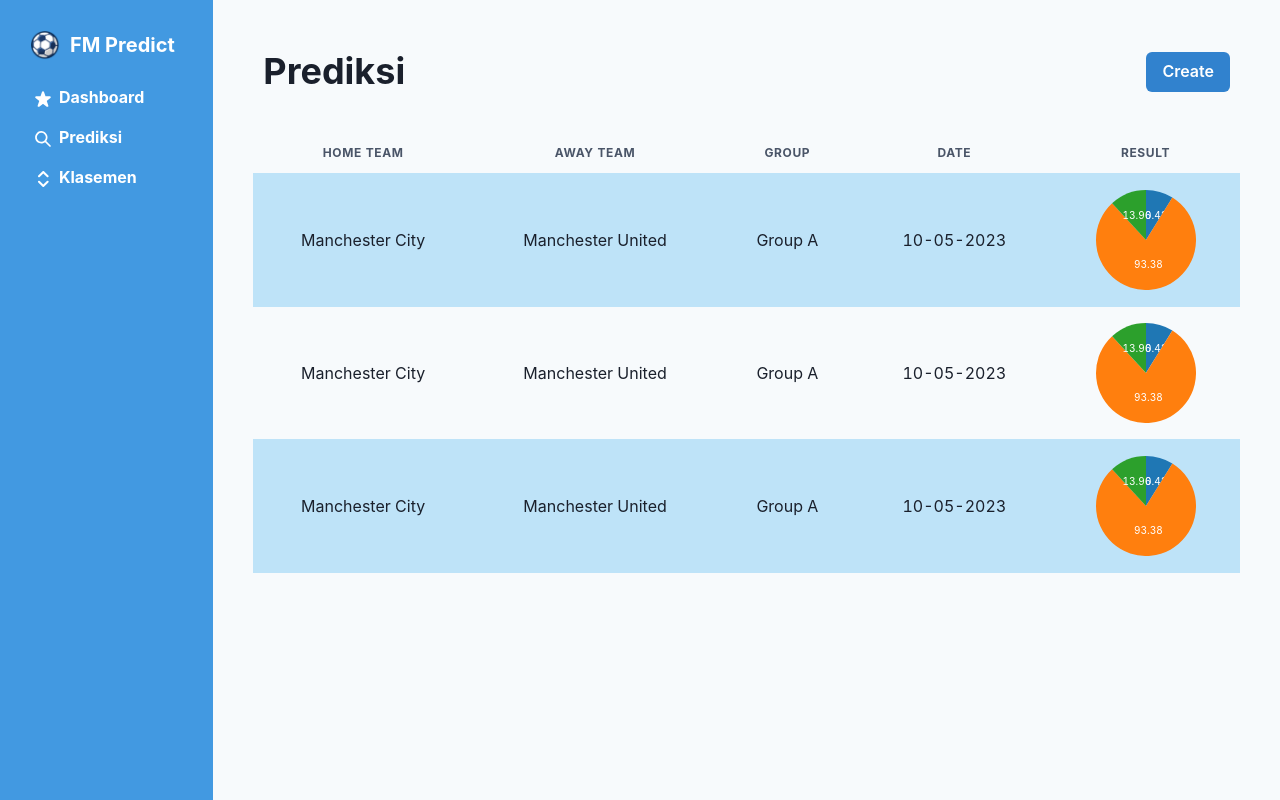
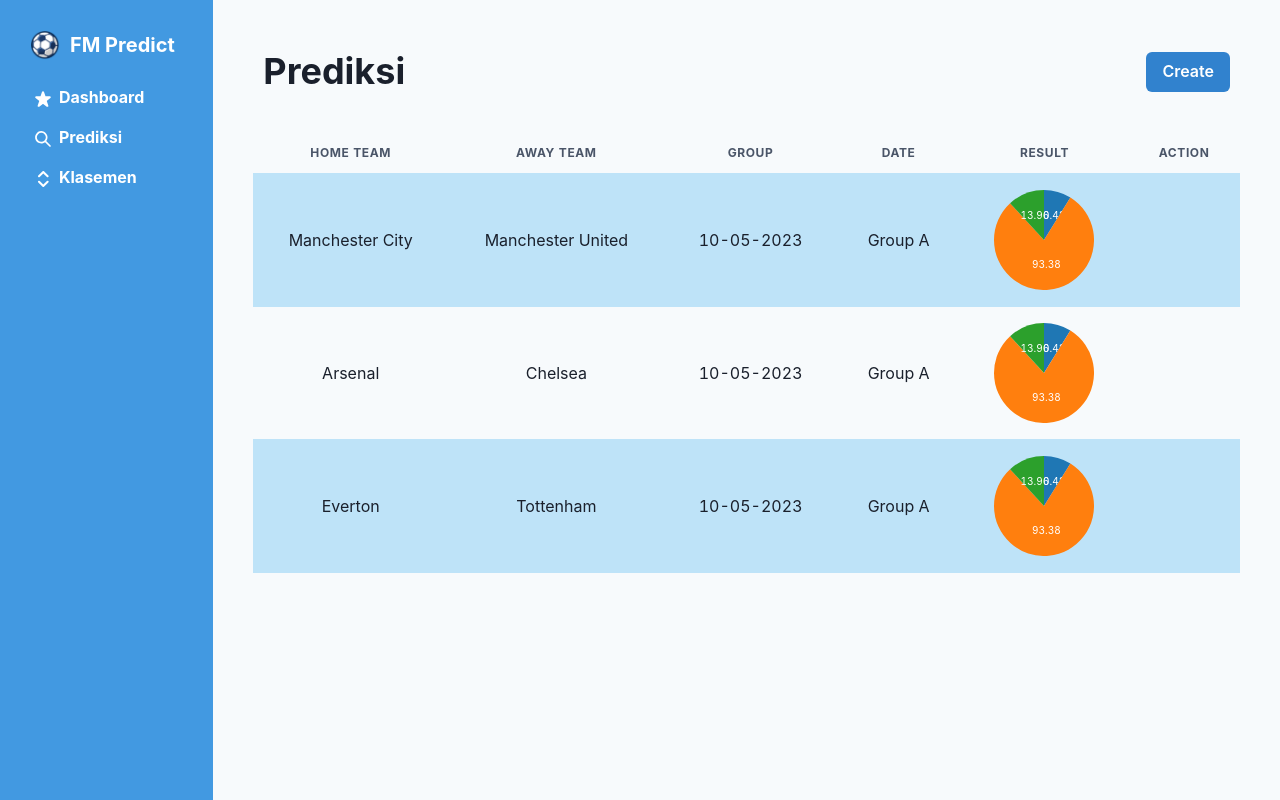
Before and after one commit to wikanadnyana/football-prediction-da-project, a React (Vite) app: page /ramal in a window 1280 px wide. Built offline with nearby package versions, Linux system fonts and the light colour scheme.

Commit message:
[FIX] map in show data create

```diff
--- a/src/layouts/RootLayout.jsx
+++ b/src/layouts/RootLayout.jsx
@@ -8,10 +8,10 @@
         <Grid templateColumns="repeat(6, 1fr)" bg="gray.50">
             <GridItem
                 as="aside"
-                colSpan="1"
+                colSpan={{ base: 6, lg: 2, xl: 1 }}
                 bg="blue.400"
-                minHeight="100vh"
-                p="30px"
+                minHeight={{ lg: "100vh" }}
+                p={{ base: "20px", lg: "30px" }}
             >
                 <Flex alignItems="center">
                     <Image boxSize="30px" src="/images/ball.png" alt="ball" />
@@ -23,9 +23,11 @@
                     <Sidebar />
                 </Flex>
             </GridItem>
-            <GridItem as="main" colSpan="5" p="40px">
-                <Navbar />
-                <Outlet />
+            <GridItem as="main" colSpan={{ base: 6, lg: 4, xl: 5 }} p="40px">
+                <Flex flexDirection="column" h="100%">
+                    <Navbar />
+                    <Outlet />
+                </Flex>
             </GridItem>
         </Grid>
     );
--- a/src/pages/Create.jsx
+++ b/src/pages/Create.jsx
@@ -34,6 +34,27 @@
         AOS.init();
         AOS.refresh();
     }, [!data]);
+
+    const teamData = [
+        {
+            homeTeam: "Manchester City",
+            awayTeam: "Manchester United",
+            group: "Group A",
+            date: "10-05-2023",
+        },
+        {
+            homeTeam: "Arsenal",
+            awayTeam: "Chelsea",
+            group: "Group A",
+            date: "10-05-2023",
+        },
+        {
+            homeTeam: "Everton",
+            awayTeam: "Tottenham",
+            group: "Group A",
+            date: "10-05-2023",
+        },
+    ];
     return (
         <div data-aos="fade-up">
             <TableContainer paddingTop="30px">
@@ -45,14 +66,16 @@
                             <Th textAlign="center">Group</Th>
                             <Th textAlign="center">Date</Th>
                             <Th textAlign="center">Result</Th>
+                            <Th textAlign="center">Action</Th>
                         </Tr>
                     </Thead>
                     <Tbody>
-                        <Tr>
-                            <Td textAlign="center">Manchester City</Td>
-                            <Td textAlign="center">Manchester United</Td>
-                            <Td textAlign="center">Group A</Td>
-                            <Td textAlign="center">10-05-2023</Td>
+                        {teamData.map((team, index) => (
+                            <Tr key={index}>
+                                <Td textAlign="center">{team.homeTeam}</Td>
+                                <Td textAlign="center">{team.awayTeam}</Td>
+                                <Td textAlign="center">{team.date}</Td>
+                                <Td textAlign="center">{team.group}</Td>
                                 <Td>
                                     <PieChart
                                         data={data}
@@ -62,37 +85,9 @@
                                         outerRadius={50}
                                     />
                                 </Td>
+                                <Td textAlign="center"></Td>
                             </Tr>
-                        <Tr>
-                            <Td textAlign="center">Manchester City</Td>
-                            <Td textAlign="center">Manchester United</Td>
-                            <Td textAlign="center">Group A</Td>
-                            <Td textAlign="center">10-05-2023</Td>
-                            <Td>
-                                <PieChart
-                                    data={data}
-                                    width={100}
-                                    height={100}
-                                    innerRadius={0}
-                                    outerRadius={50}
-                                />
-                            </Td>
-                        </Tr>
-                        <Tr>
-                            <Td textAlign="center">Manchester City</Td>
-                            <Td textAlign="center">Manchester United</Td>
-                            <Td textAlign="center">Group A</Td>
-                            <Td textAlign="center">10-05-2023</Td>
-                            <Td>
-                                <PieChart
-                                    data={data}
-                                    width={100}
-                                    height={100}
-                                    innerRadius={0}
-                                    outerRadius={50}
-                                />
-                            </Td>
-                        </Tr>
+                        ))}
                     </Tbody>
                 </Table>
             </TableContainer>
```
Lines whose indentation alone changed are shown as unchanged.
